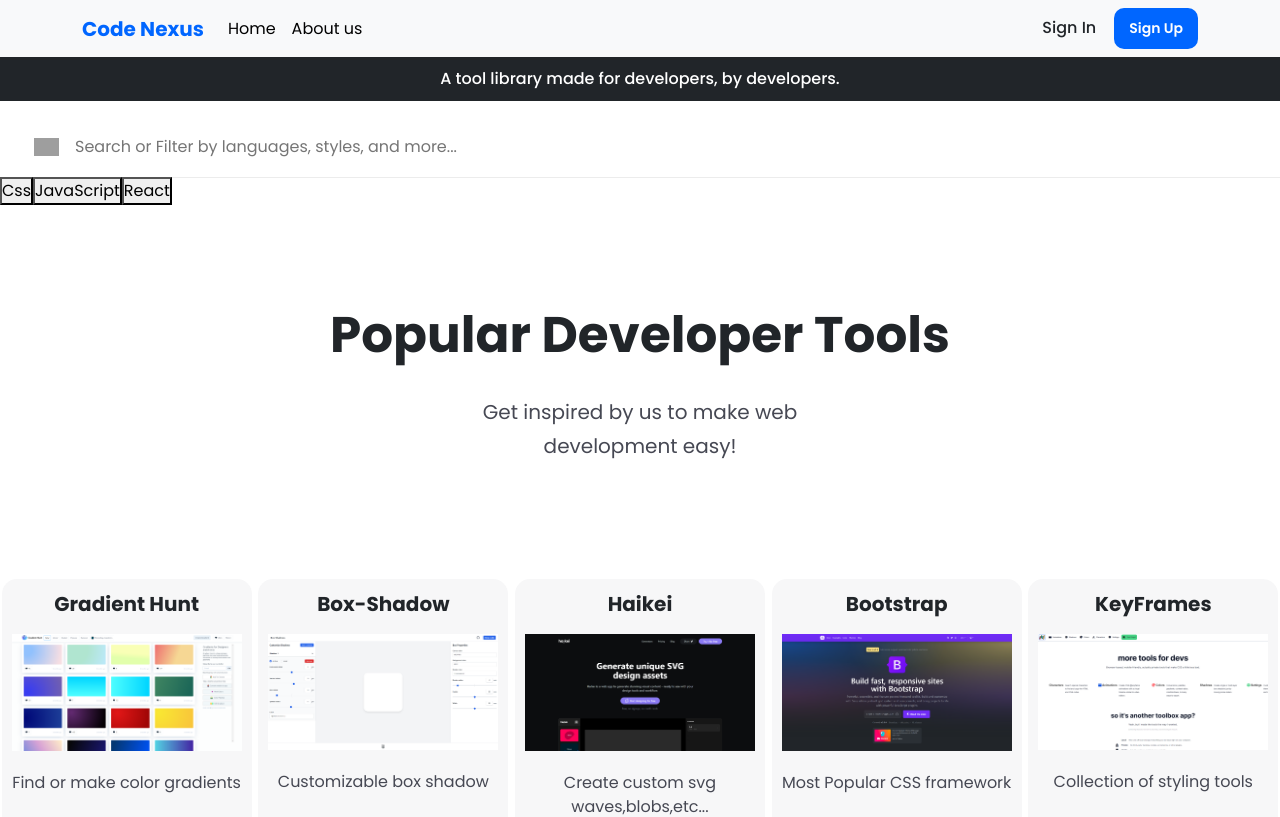
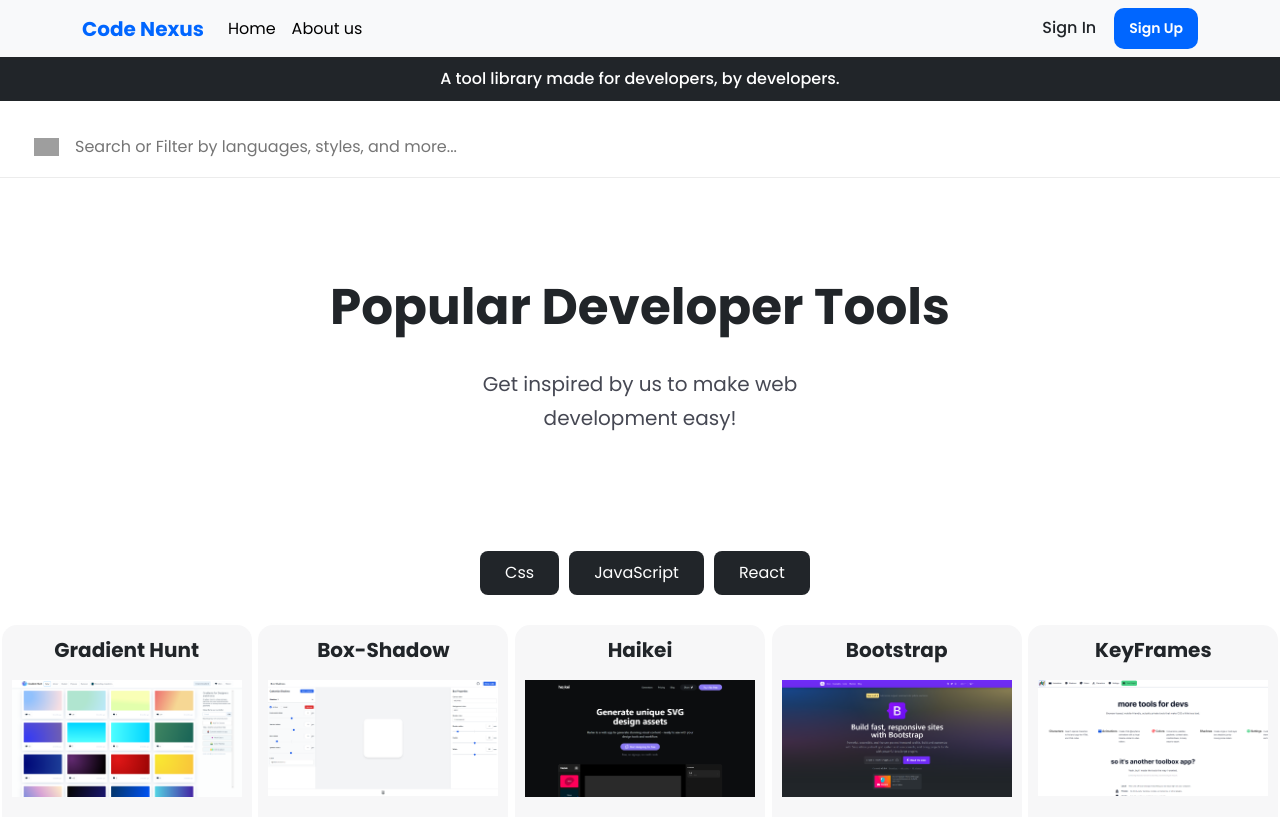
Before and after one commit to HunterBrennan1/CodeNexus, a React (Create React App) app in the folder grand-library/: page /tools in a window 1280 px wide. Shown: the top 817 px of the page. Built offline with nearby package versions, Linux system fonts and the light colour scheme; grey boxes are pictures that could not be loaded.

Commit message:
styled filter buttons

```diff
--- a/grand-library/src/App.css
+++ b/grand-library/src/App.css
@@ -322,6 +322,27 @@
 
 /* ////////////////////Card Hero section styling///////////////////////// */
 
+.buttons_container_search{
+  display: flex;
+  justify-content: center;
+  margin-bottom:30px;
+}
+
+.filter_button{
+  background-color: #212529;
+  color:#fefefe;
+  border-radius: 8px;
+  margin-left:10px;
+  padding:10px 25px;
+  align-items: center;
+  text-align: center;
+  border:none;
+}
+
+.active{
+  background-color: #0066ff;
+}
+
 .card_hero_container{
   padding:42px;
   display: flex;
--- a/grand-library/src/components/searchbar.js
+++ b/grand-library/src/components/searchbar.js
@@ -44,15 +44,16 @@
       </div>
       <div className='search_filter_wrapper'>
         <div className='search_filter_container'>
+
+          <div>
+            <Cardhero />
+          </div>
           <div className='buttons_container_search'>
             {filters.map((category, idx) => (
-              <button onClick={() => handleFilterButtonClick(category)} className={`button ${selectedFilters?.includes(category) ? "active" : ""}`} key={`filters-${idx}`}>
+              <button onClick={() => handleFilterButtonClick(category)} className={`filter_button ${selectedFilters?.includes(category) ? "active" : ""}`} key={`filters-${idx}`}>
                 {category}
               </button>
             ))}
-          </div>
-          <div>
-            <Cardhero />
           </div>
           <div className='item_container'>
             {filteredItems.map((item, idx) => (
```
